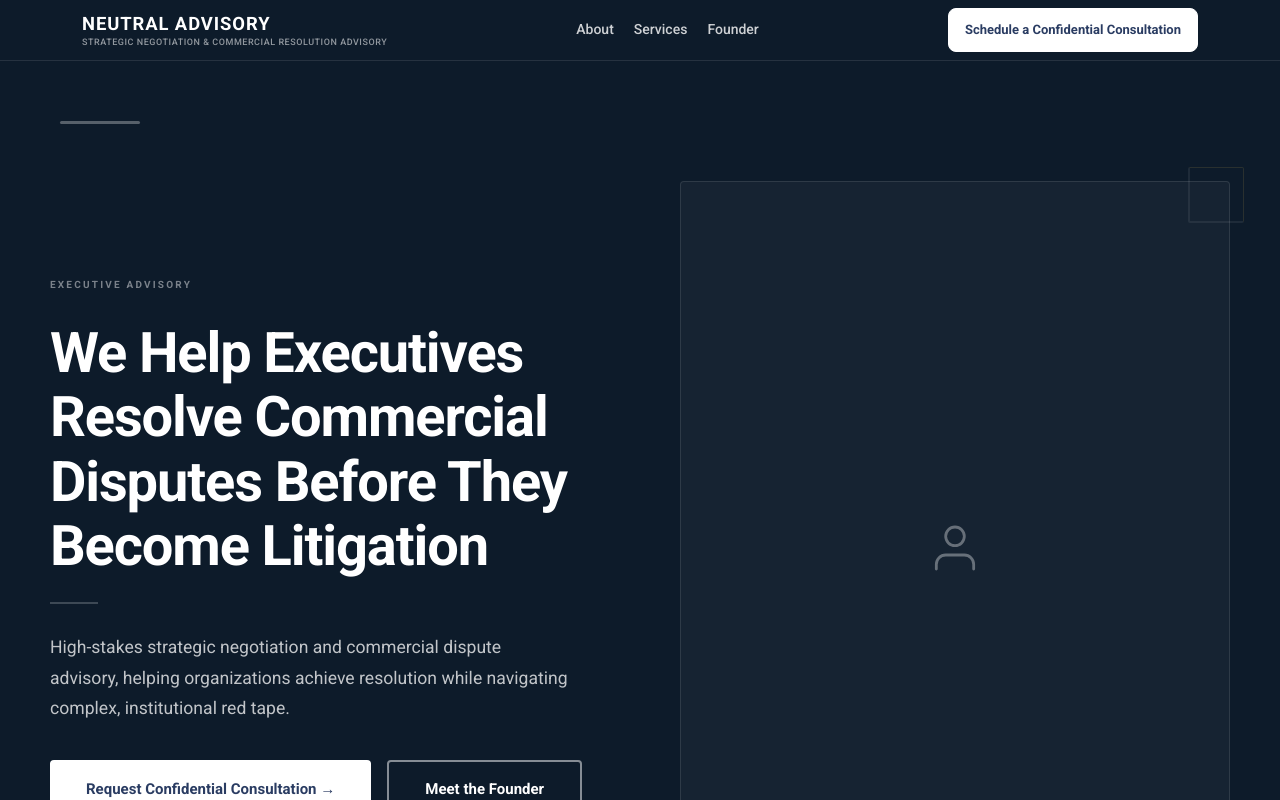
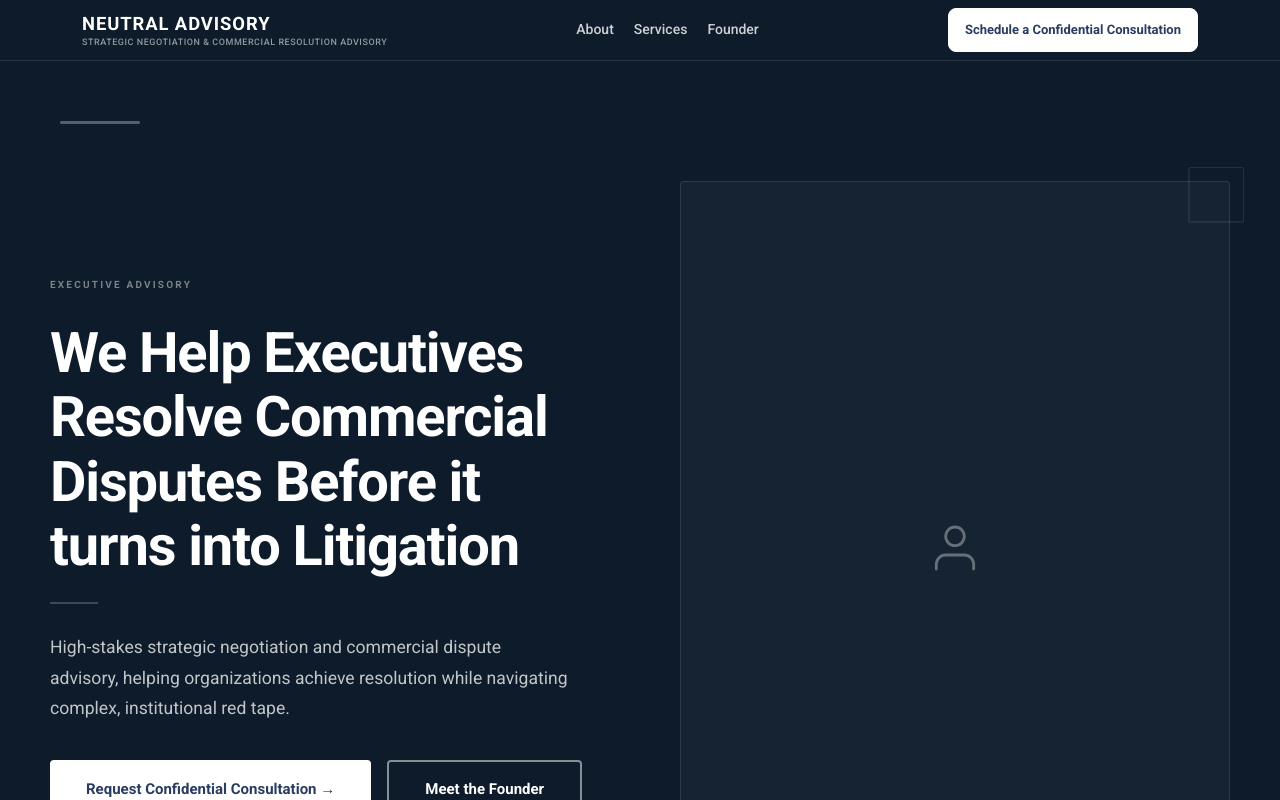
Before and after one commit to Rama-Roshinee06/na, a React (Vite) app in the folder frontend/: page / in a window 1280 px wide. Shown: the top 800 px of the page. Built offline with nearby package versions, Linux system fonts and the light colour scheme.

Commit message:
Refine website UI and improve services and approach sections

```diff
--- a/frontend/src/data/content.js
+++ b/frontend/src/data/content.js
@@ -16,7 +16,7 @@ export const brand = {
 // ── HERO (Home Page) ──────────────────────────────────────────────────────────
 
 export const hero = {
-  headline: "We Help Executives Resolve Commercial Disputes Before They Become Litigation",
+  headline: "We Help Executives Resolve Commercial Disputes Before it turns into Litigation",
   body:
     "High-stakes strategic negotiation and commercial dispute advisory, helping organizations achieve resolution while navigating complex, institutional red tape.",
   primaryCta: "Request Confidential Consultation",
```
